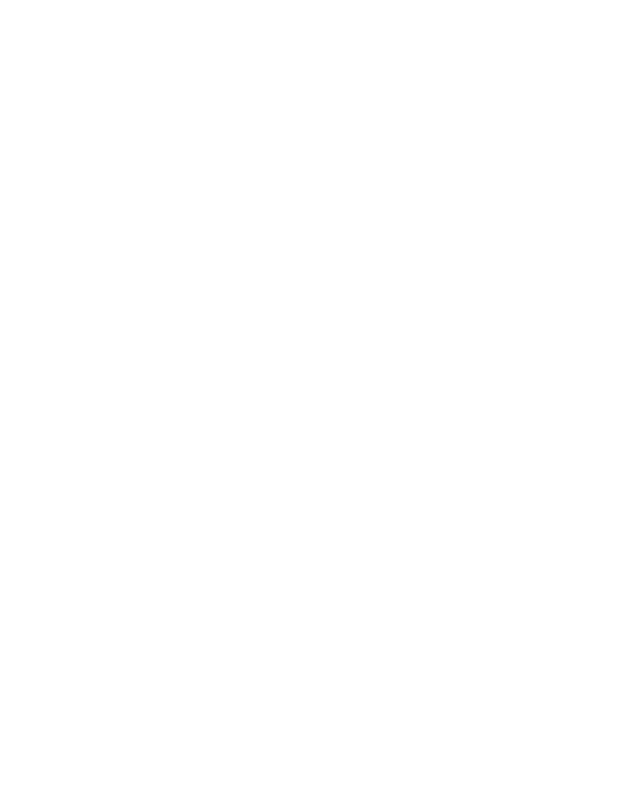
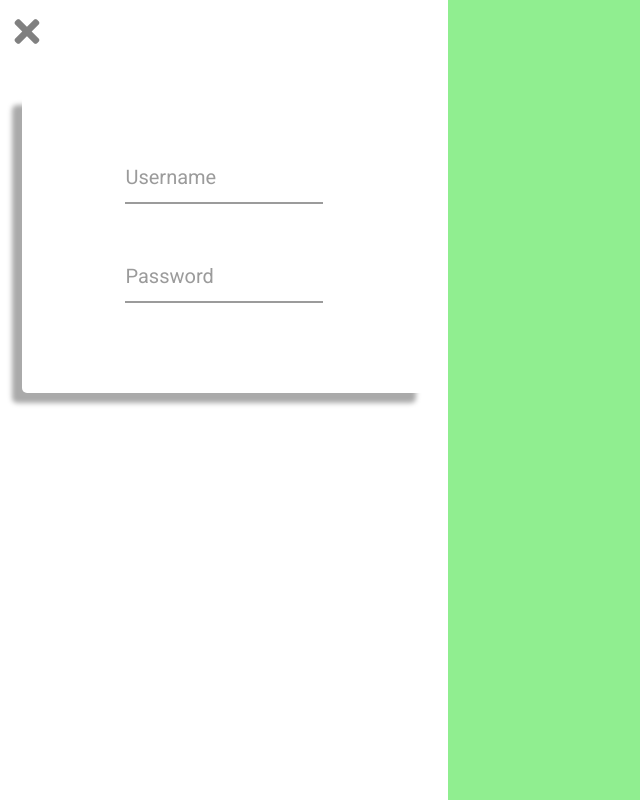
Before and after one commit to gitmichele/learn-transitions-animations, a plain HTML site: page index.html in a window 1280 px wide. Shown: the whole page, without its empty margins (0-640 px from the left). Drawn offline with Linux system fonts and the light colour scheme.

Commit message:
macrostructure - macro mq - 2 inputs

```diff
--- /dev/null
+++ b/css/mediaquery/mq.css
@@ -0,0 +1,25 @@
+@media all and (min-width: 960px) and (max-width: 1199px) {
+    #login-page .login-col{
+        width: 45%;
+    }
+
+
+    /* colonna img */
+    #login-page .img-col{
+        width: 55%;
+    }
+}
+
+
+@media all and (max-width: 960px) {
+    #login-page .login-col{
+        float: none;
+        width: 100%;
+    }
+
+
+    /* colonna img sparisce e img diventa sfondo pagina di login*/
+    #login-page .img-col{
+        display: none;
+    }
+}
--- a/css/style.css
+++ b/css/style.css
@@ -8,3 +8,121 @@
 body{
     font-family: 'Roboto', sans-serif;
 }
+
+/* clearfix */
+.row:after{
+    content: "";
+    display: table;
+    clear: both;
+}
+
+
+
+/* LOGIN PAGE */
+#login-page{
+    width: 100vw;
+    height: 100vh;
+}
+
+/* colonna login */
+#login-page .login-col{
+    float: left;
+    width: 35%;
+    height: 100vh;
+}
+
+.login-header i{
+    font-size: 30px;
+    padding: 15px 0 0 15px;
+    transition: .2s linear
+}
+
+.login-header i:hover{
+    color: gray;
+    transform: scale(1.2);
+    cursor: pointer;
+}
+
+.login-container{
+    width: 90%;
+    margin: 50px auto;
+    padding: 50px 50px;
+    box-shadow: -10px 10px 5px #aaaaaa;
+    border-radius: 5px;
+
+}
+
+.input-container{
+    width: 65%;
+    margin: 0 auto 40px auto;
+    position: relative;
+}
+
+
+/* input animation */
+.input-group{
+	position: relative;
+	padding: 20px 0 0;
+	width: 100%;
+}
+
+ .input-field {
+	width: 100%;
+	border: 0;
+	border-bottom: 2px solid #9b9b9b;
+	outline: 0;
+	font-size: 20px;
+	padding: 7px 0;
+	transition: border-color 0.2s;
+}
+
+ .input-field::placeholder {
+	color: transparent;
+}
+
+.input-field:placeholder-shown ~ .input-label {
+	font-size: 20px;
+	cursor: text;
+	top: 20px;
+}
+
+ .input-label {
+	position: absolute;
+	top: 0;
+	display: block;
+	transition: 0.2s;
+	font-size: 16px;
+	color: #9b9b9b;
+}
+
+ .input-field:focus {
+	padding-bottom: 6px;
+	font-weight: 400;
+	border-width: 3px;
+    border-color: green;
+}
+
+ .input-field:focus ~ .input-label {
+	position: absolute;
+	top: 0;
+	display: block;
+	transition: 0.2s;
+	font-size: 16px;
+	color: green;
+	font-weight: 700;
+}
+/* reset input */
+ /* .input-field:required, .input-field:invalid {
+	box-shadow: none;
+} */
+
+
+
+/* colonna img */
+#login-page .img-col{
+    float: left;
+    width: 65%;
+    height: 100vh;
+    /* DEBUG:  */
+    background-color: lightgreen;
+}
--- a/index.html
+++ b/index.html
@@ -3,6 +3,7 @@
     <head>
         <!-- PERSONAL CSS -->
         <link rel="stylesheet" href="css/style.css">
+        <link rel="stylesheet" href="css/mediaquery/mq.css">
 
         <!-- SCALE -->
         <meta name="viewport" content="width=device-width, initial-scale=1.0">
@@ -18,6 +19,35 @@
         <title>Test</title>
     </head>
 
+    <section id="login-page">
+        <div class="row">
+            <div class="login-col">
+                <div class="login-header">
+                    <i class="fas fa-times"></i>
+                </div>
+
+                <div class="login-container">
+                    <div class="input-container">
+                        <div class="input-group field">
+                          <input type="username" class="input-field" placeholder="Username" name="username" id='username' autocomplete="off" required />
+                          <label for="username" class="input-label">Username</label>
+                        </div>
+                    </div>
+
+                    <div class="input-container">
+                        <div class="input-group field">
+                          <input type="password" class="input-field" placeholder="Password" name="password" id='password' autocomplete="off" required />
+                          <label for="password" class="input-label">Password</label>
+                        </div>
+                    </div>
+                </div>
+            </div>
+
+            <div class="img-col">
+
+            </div>
+        </div>
+    </section>
 
     <body>
 
```
